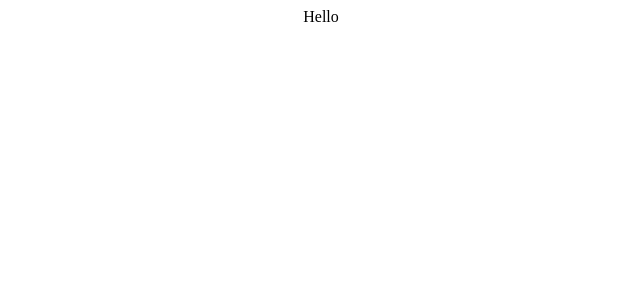
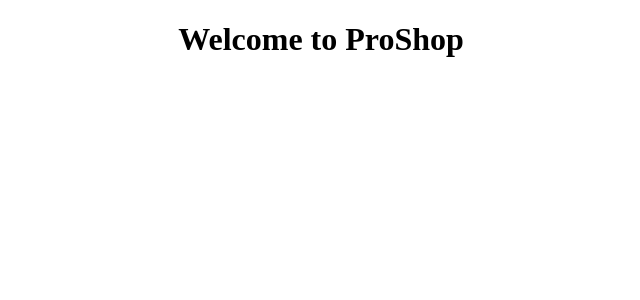
Before and after one commit to tyhunt24/proshop, a React (Create React App) app in the folder frontend/: page / in a window 1280 px wide. Shown: the top 300 px of the page, without its empty margins (319-959 px from the left). Built offline with nearby package versions, Linux system fonts and the light colour scheme.

Commit message:
changed things

```diff
--- a/frontend/src/App.js
+++ b/frontend/src/App.js
@@ -4,7 +4,7 @@ import './App.css';
 const App = () => {
   return (
     <div className="App">
-      Hello
+      <h1>Welcome to ProShop</h1>
     </div>
   );
 }
```
